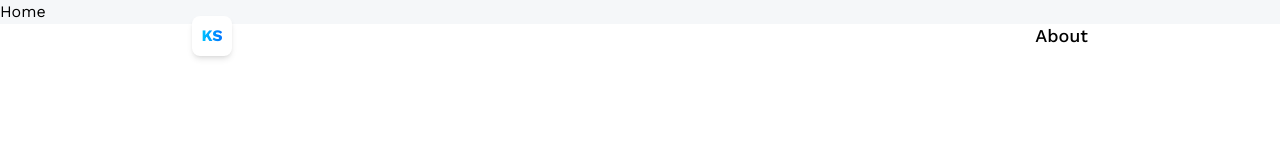
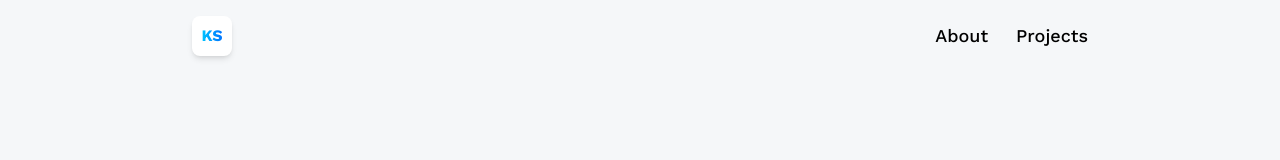
Before and after one commit to kk4song/javascript-project, a React (Vite) app: page / in a window 1280 px wide. Shown: the top 160 px of the page. Built offline with nearby package versions, Linux system fonts and the light colour scheme.

Commit message:
added pages

```diff
--- a/src/App.jsx
+++ b/src/App.jsx
@@ -37,7 +37,10 @@
 
 //import React from 'react';
 import { Route, BrowserRouter as Router, Routes } from "react-router-dom";
-import Navbar from "./components/Navbar";
+
+import {Home, About, Projects, Contact} from './pages';
+
+import Navbar from './components/Navbar';
 
 const App = () => {
   return (
@@ -45,10 +48,10 @@
       <Router>
         <Navbar/>
           <Routes>
-            <Route path="/" element = {'Home'} />
-            <Route path="/about" element={'About'} />
-            <Route path="/projects" element={'Projects'} />
-            <Route path="/contact" element={'Contact'} />
+            <Route path="/" element = {<Home/>} />
+            <Route path="/about" element={<About/>} />
+            <Route path="/projects" element={<Projects/>} />
+            <Route path="/contact" element={<Contact/>} />
           </Routes>
       </Router>
     </main>
--- a/src/components/Navbar.jsx
+++ b/src/components/Navbar.jsx
@@ -12,6 +12,10 @@
         'text-blue-500' : 'text-black'}>
           About
         </NavLink>
+        <NavLink to="/projects" className={({ isActive }) => isActive ?
+        'text-blue-500' : 'text-black'}>
+          Projects
+        </NavLink>
       </nav>
     </header>
 
--- /dev/null
+++ b/src/pages/About.jsx
@@ -0,0 +1,9 @@
+import React from 'react'
+
+const About = () => {
+  return (
+    <div>About</div>
+  )
+}
+
+export default About
--- /dev/null
+++ b/src/pages/Contact.jsx
@@ -0,0 +1,9 @@
+import React from 'react'
+
+const Contact = () => {
+  return (
+    <div>Contact</div>
+  )
+}
+
+export default Contact
--- /dev/null
+++ b/src/pages/Home.jsx
@@ -0,0 +1,14 @@
+import React from 'react'
+
+const Home = () => {
+  return (
+    <section className = "w-full h-screen relative">
+        <div className = "absolute top-28 left-0 right-0 z-10">
+
+        </div>
+
+    </section>
+  )
+}
+
+export default Home
--- /dev/null
+++ b/src/pages/Projects.jsx
@@ -0,0 +1,9 @@
+import React from 'react'
+
+const Projects = () => {
+  return (
+    <div>Projects</div>
+  )
+}
+
+export default Projects
--- /dev/null
+++ b/src/pages/index.js
@@ -0,0 +1,6 @@
+import Home from './Home';
+import About from './About';
+import Projects from './Projects';
+import Contact from './Contact';
+
+export {Home, About, Projects, Contact};
```
